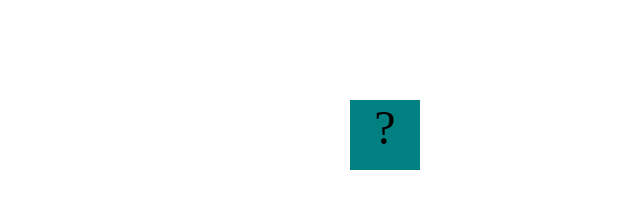
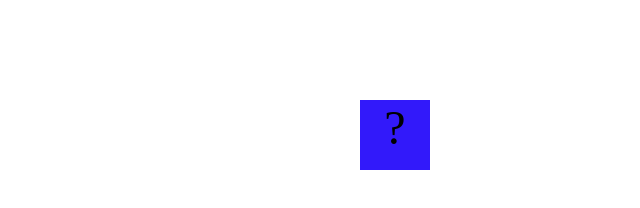
Before and after one commit to greshelmartinez/greshelmartinez.github.io, a plain HTML site: page fsd-projects/bouncing-box/index.html in a window 1280 px wide. Shown: the whole page, without its empty margins (640-1280 px from the left). Drawn offline with Linux system fonts and the light colour scheme.

Commit message:
final box

```diff
--- a/fsd-projects/bouncing-box/index.html
+++ b/fsd-projects/bouncing-box/index.html
@@ -72,6 +72,15 @@
          var positionX = 0;
          var points = 0;
         var speed = 10;
+        var positionY;
+        var speedY;
+       var boardHeight =
+       jQuery(window). height();
+       var randNum = 100;
+       var colorStr = 250;
+       var randomNumberBetween0and10 = 10;
+       var colorStr = "rgb(50, 25, 250)";
+        box.css("background-color", colorStr);
 
 
 
@@ -91,7 +100,7 @@
           else if (positionX < 0) {
             speed *= -1;
           }
-
+          moveBoxTo(positionX, positionY);
 
 
         }
```
